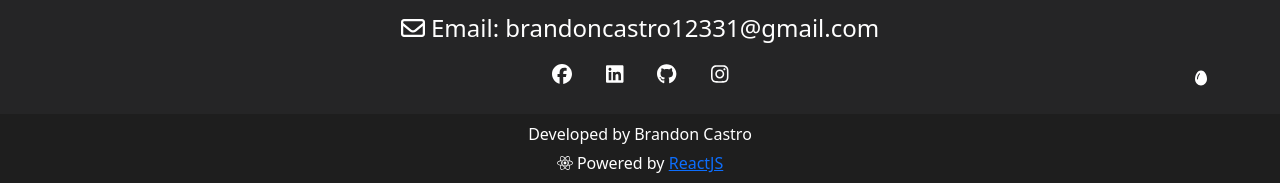
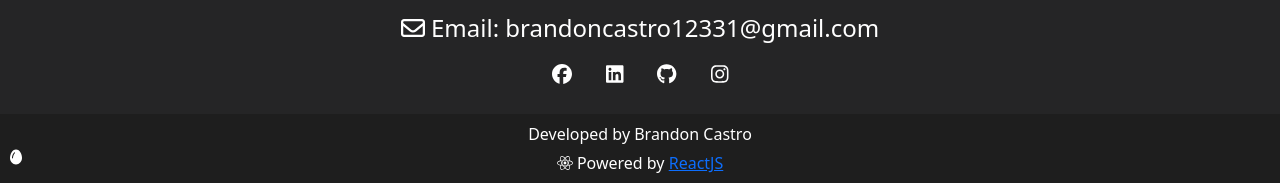
Before and after one commit to BrandonCastro932/brandoncastro932.github.io, a React (Create React App) app: page / in a window 1280 px wide. Shown: the part 1529-1712 px from the top of the page. Built offline with nearby package versions, Linux system fonts and the light colour scheme.

Commit message:
Easter egg

```diff
--- a/src/components/Footer.js
+++ b/src/components/Footer.js
@@ -71,27 +71,30 @@ import { faEgg } from "@fortawesome/free-solid-svg-icons";
                   ></FontAwesomeIcon>
 
                 </a>
-                <a
+
+              </section>
+            </div>
+          </div>
+          <div className="footer-end">
+          <a
                   className="btn-easter btn-link btn-floating btn-lg"
-                  href="#!"
+                  href="https://brandoncastro932.github.io/easter-egg/"
                   role="button"
                 >
                   <FontAwesomeIcon
                     className="icon-easter"
-                    title="?"
+                    title="Definitely not an easter egg"
                     icon={faEgg}
                   ></FontAwesomeIcon>
 
                 </a>
-              </section>
-            </div>
-          </div>
-          <div className="footer-end">
+
             <p>Developed by Brandon Castro</p>
             <p>
               <FontAwesomeIcon icon={faReact} /> Powered by{" "}
               <a href="https://reactjs.org/"> ReactJS</a>
             </p>
+
           </div>
         </div>
       );
--- a/src/components/Footer.scss
+++ b/src/components/Footer.scss
@@ -10,7 +10,7 @@ color: white;
 .icon-easter{
     color:white;
     position: absolute;
-    right: 3px;
+    left: 10px;
 
     margin-top: 20px;
 
```
